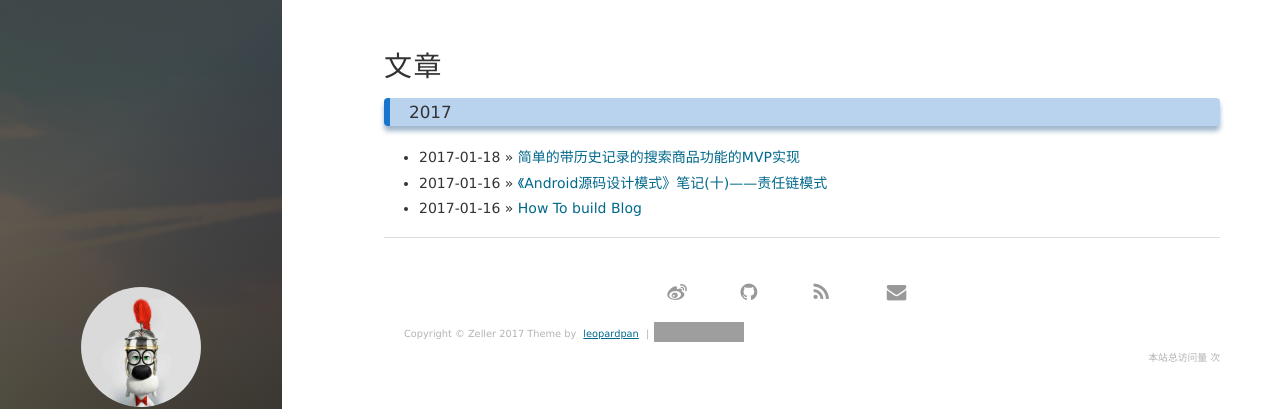
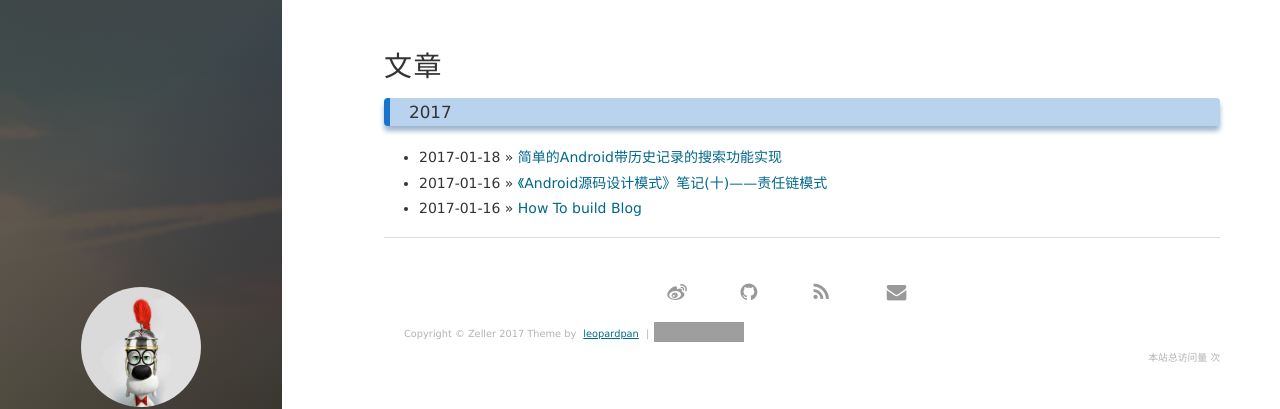
Before and after one commit to Zellerpooh/zellerpooh.github.io, a Jekyll site: the page built from archive.html, in a window 1280 px wide. Shown: the top 409 px of the page. Built offline with Jekyll 4.4.1, drawn with Linux system fonts in a browser that asks for light colours; nearby versions of some CDN libraries; comment, search, counter and statistics services are not loaded; grey boxes are pictures that could not be loaded.

Commit message:
add searchBar Post

```diff
--- a/_posts/2017-01-18-SearchBar.md
+++ b/_posts/2017-01-18-SearchBar.md
@@ -1,8 +1,8 @@
 ---
 layout: post
-title: "简单的带历史记录的搜索商品功能的MVP实现"
+title: "简单的Android带历史记录的搜索功能实现"
 date: 2017-01-18
-description: "带历史记录功能的Android搜索框"
+description: "简单的Android带历史记录的搜索功能实现"
 tag: Android
 ---
 
```
